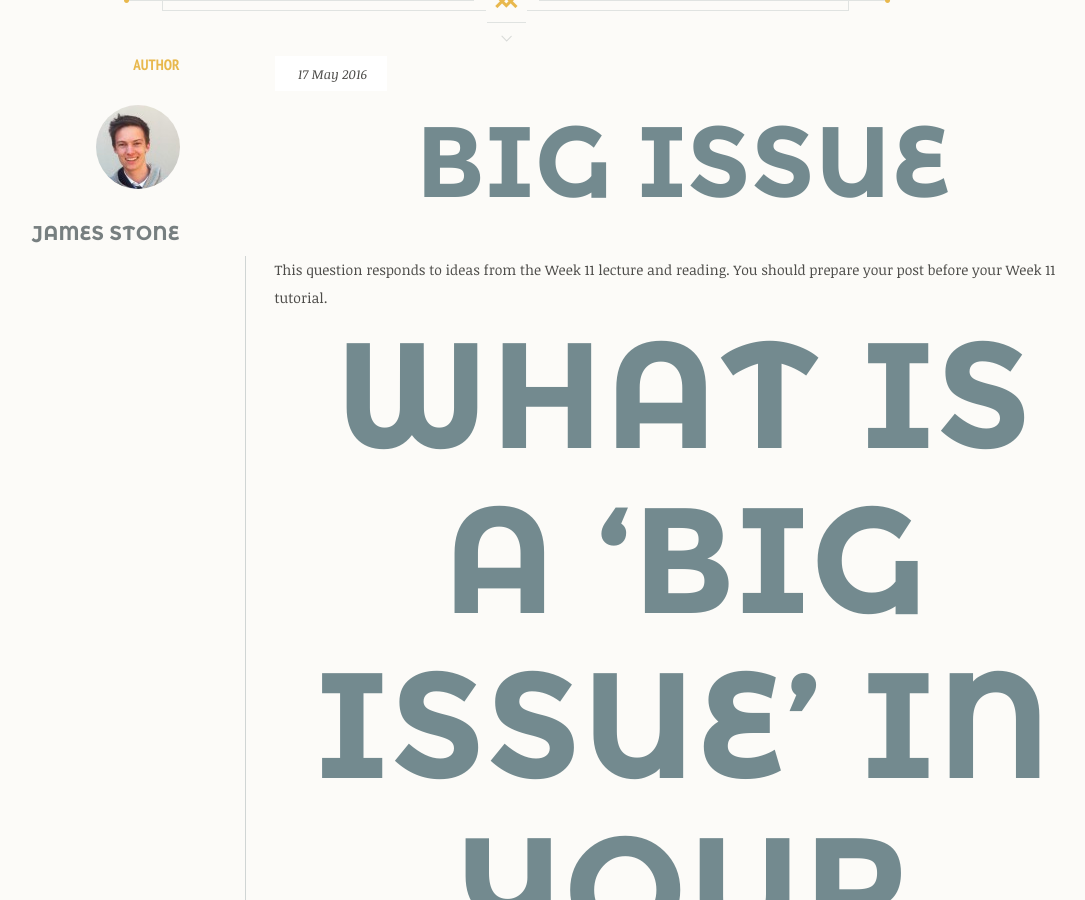
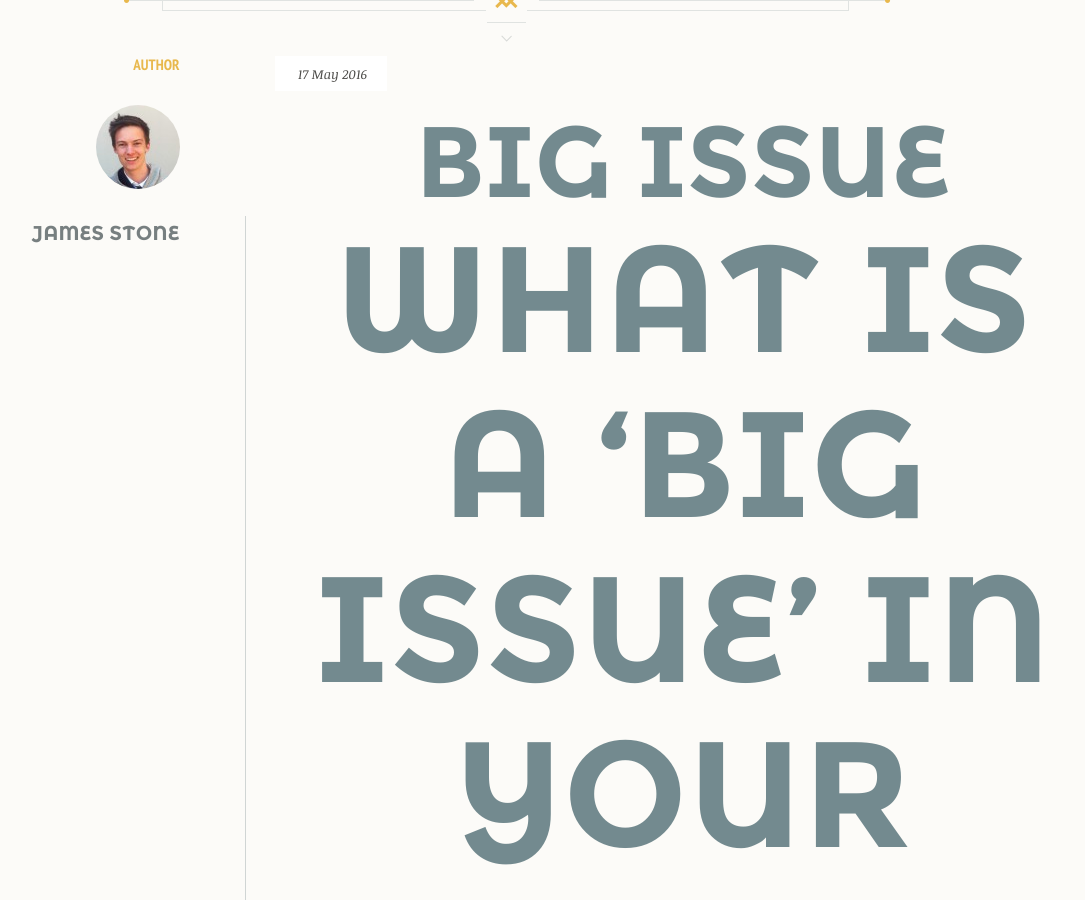
Before and after one commit to jamesmstone/Uno-Zwei-Tros-Quatter, a Jekyll site: the page built from _posts/2016-05-17-big issue.md, in a window 1280 px wide and 900 px high, scrolled down 631 px. Shown: the whole window, without its empty margins (133-1218 px from the left). Built offline with Jekyll 4.4.1, drawn with Linux system fonts in a browser that asks for light colours.

Commit message:
update Big Issue page

```diff
--- a/_posts/2016-05-17-big issue.md
+++ b/_posts/2016-05-17-big issue.md
@@ -7,7 +7,6 @@ map: true
 image:
 ---
 
-This question responds to ideas from the Week 11 lecture and reading. You should prepare your post before your Week 11 tutorial.
 
 # What is a 'big issue' in your country specialisation?
 
```
